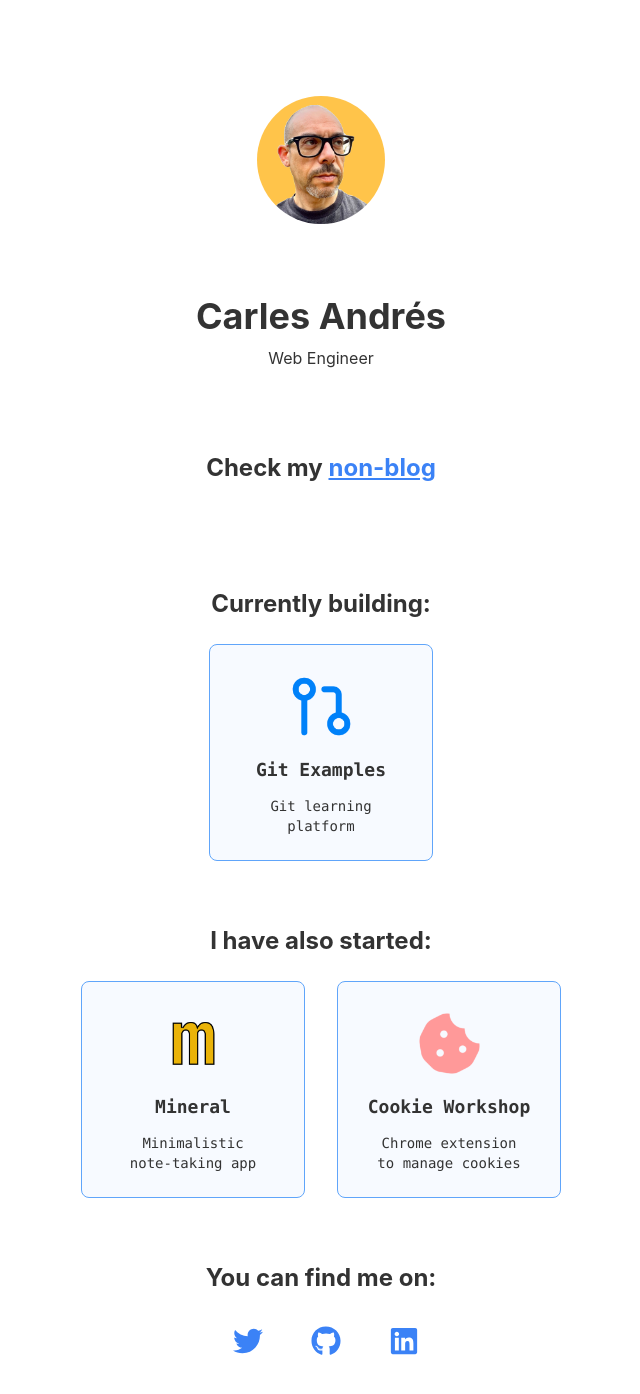
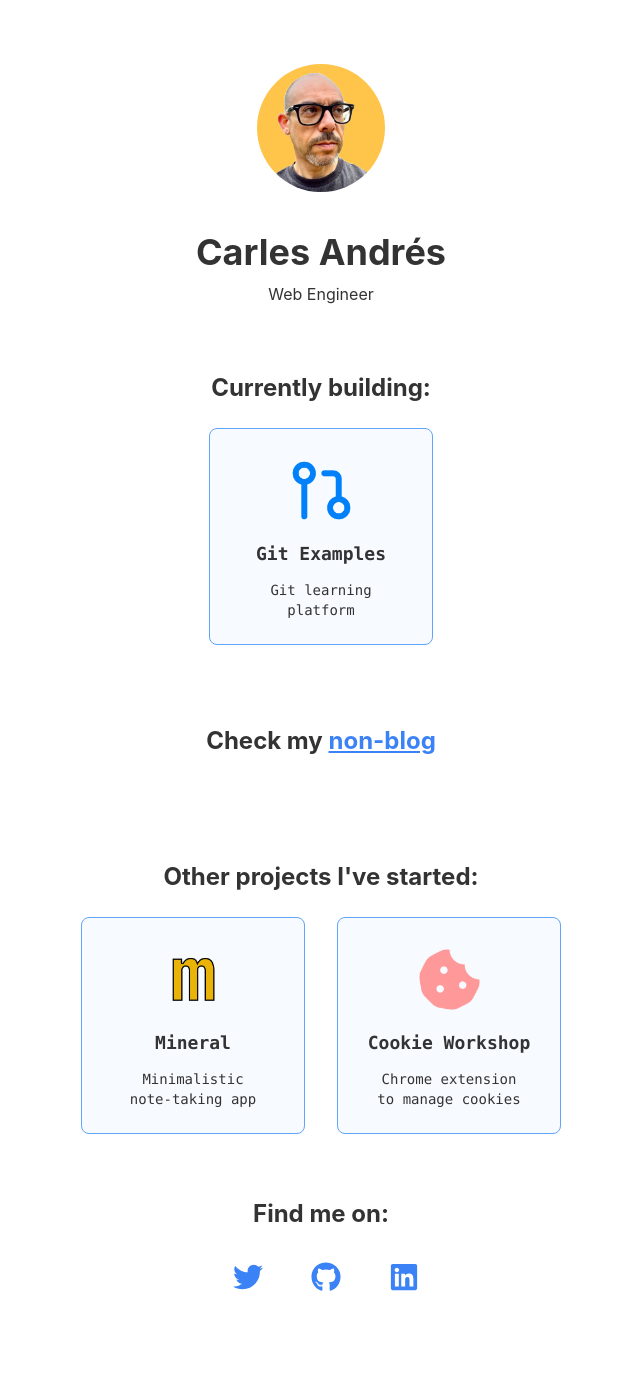
Before and after one commit to carlesandres/mineral, a Next.js app in the folder apps/carlesandres/: page / in a window 1280 px wide. Shown: the top 1394 px of the page, without its empty margins (319-959 px from the left). Built offline with nearby package versions, Linux system fonts and the light colour scheme.

Commit message:
Other touches

```diff
--- a/apps/carlesandres/src/app/page.tsx
+++ b/apps/carlesandres/src/app/page.tsx
@@ -12,13 +12,24 @@ const Homepage = () => (
     <main className="sm:mt-8">
       <div className="central-col mx-auto w-full max-w-4xl text-center leading-7 sm:text-left">
         <section className="mb-8 flex flex-col text-center sm:mb-16 sm:gap-2">
-          <div className="py-16">
-            <ProfileImage className="mx-auto" />
-          </div>
+          <ProfileImage className="mx-auto my-8" />
           <div className="mx-auto text-3xl font-bold sm:text-4xl">
             Carles Andrés
           </div>
           <p>Web Engineer</p>
+        </section>
+
+        <section className="mb-8 p-8 text-center text-base sm:mb-16 sm:p-0 sm:text-lg">
+          <h2 className="mb-6 text-2xl font-bold">{`Currently building:`}</h2>
+          <div className="mx-auto text-center">
+            <AppBanner
+              href="https://gitexamples.com"
+              title="Git Examples"
+              description="Git learning platform"
+              image={gitExImage}
+              className="mx-auto"
+            />
+          </div>
         </section>
 
         <section className="mb-8 p-4 text-center text-sm !leading-10 sm:mb-16 sm:text-base">
@@ -34,37 +45,27 @@ const Homepage = () => (
         </section>
 
         <section className="mb-8 p-8 text-center text-base sm:mb-16 sm:p-0 sm:text-lg">
-          <h2 className="mb-6 text-2xl font-bold">{`Currently building:`}</h2>
-          <div className="flex flex-col justify-center gap-4 sm:flex-row sm:gap-8">
-            <AppBanner
-              href="https://gitexamples.com"
-              title="Git Examples"
-              description="Git learning platform"
-              image={gitExImage}
-            />
-          </div>
-        </section>
-
-        <section className="mb-8 p-8 text-center text-base sm:mb-16 sm:p-0 sm:text-lg">
-          <h2 className="mb-6 text-2xl font-bold">{`I have also started:`}</h2>
+          <h2 className="mb-6 text-2xl font-bold">{`Other projects I've started:`}</h2>
           <div className="flex flex-col gap-4 sm:flex-row sm:justify-center sm:gap-8">
             <AppBanner
               href="https://mnral.com"
               title="Mineral"
               description="Minimalistic note-taking app"
               image={mineralImage}
+              className="mx-auto sm:m-0"
             />
             <AppBanner
               href="https://chromewebstore.google.com/detail/cookie-workshop/dlbalngihldhiaallkdaaaonlnljkaao"
               title="Cookie Workshop"
               description="Chrome extension to manage cookies"
               image={cookieWorkshopImage}
+              className="mx-auto sm:m-0"
             />
           </div>
         </section>
 
         <section className="mx-auto my-auto pb-36 text-center sm:mt-6">
-          <h2 className="mb-6 text-2xl font-bold">{`You can find me on:`}</h2>
+          <h2 className="mb-6 text-2xl font-bold">{`Find me on:`}</h2>
           <div className="inline-flex w-48 justify-between gap-4 sm:gap-8">
             <IconLink href="http://twitter.com/carlesandres">
               <FaTwitter />
--- a/apps/carlesandres/src/components/AppBanner.tsx
+++ b/apps/carlesandres/src/components/AppBanner.tsx
@@ -1,19 +1,24 @@
 import Link from 'next/link';
 import Image, { ImageProps } from 'next/image';
+import { cn } from '@/utils/utils';
 
 interface AppBannerProps {
   href: string;
   title: string;
   description: string;
   image: ImageProps['src'];
+  className?: string;
 }
 
 const AppBanner = (props: AppBannerProps) => {
-  const { href, title, description, image } = props;
+  const { href, title, description, image, className } = props;
   return (
     <Link
       href={href}
-      className="flex max-w-56 flex-1 flex-col items-center space-y-3 rounded-lg border border-blue-400 bg-blue-50/50 p-6 font-mono transition-colors hover:border-zinc-600 hover:bg-zinc-50"
+      className={cn(
+        'flex max-w-56 flex-1 flex-col items-center space-y-3 rounded-lg border border-blue-400 bg-blue-50/50 p-6 font-mono transition-colors hover:border-zinc-600 hover:bg-zinc-50',
+        className,
+      )}
     >
       <Image src={image} alt={title} width={75} height={75} />
       <div className="font-bold">{title}</div>
--- a/apps/carlesandres/src/components/Header.tsx
+++ b/apps/carlesandres/src/components/Header.tsx
@@ -5,7 +5,7 @@ const Header = () => (
   <header className="flex w-full bg-gray-50 p-4 sm:p-6">
     <div className="flex items-center gap-4">
       <Link href="/" className="flex items-center space-x-4 hover:opacity-80">
-        <ProfileImage size={32} />
+        <ProfileImage className="h-8 w-8 sm:h-12 sm:w-12" />
         <span>Home</span>
       </Link>
       <Link href="/non-blog" className="font-bold">
--- a/apps/carlesandres/src/components/ProfileImage.tsx
+++ b/apps/carlesandres/src/components/ProfileImage.tsx
@@ -3,7 +3,6 @@ import { cn } from '../utils/utils';
 import profileImage from '../../public/profile.png';
 
 export interface ProfileImageProps {
-  size?: number;
   className?: string;
 }
 
--- a/apps/carlesandres/src/pages/non-blog/favicons.mdx
+++ b/apps/carlesandres/src/pages/non-blog/favicons.mdx
@@ -2,6 +2,4 @@
 
 I am building a tool for creating favicons using an icon library and the [Canvas API](https://developer.mozilla.org/en-US/docs/Web/API/Canvas_API).
 
-I'm embarrassed to share it, but I will do it anyway. Because I want to get comfortable not caring.
-
-I may keep working to make it something worth promoting, but since you are probably not reading this (because no one is), here's [the link](https://favicons.carlesandres.com)
+I'm embarrassed to share it, but I will do it anyway because I want to get comfortable not caring.
```
